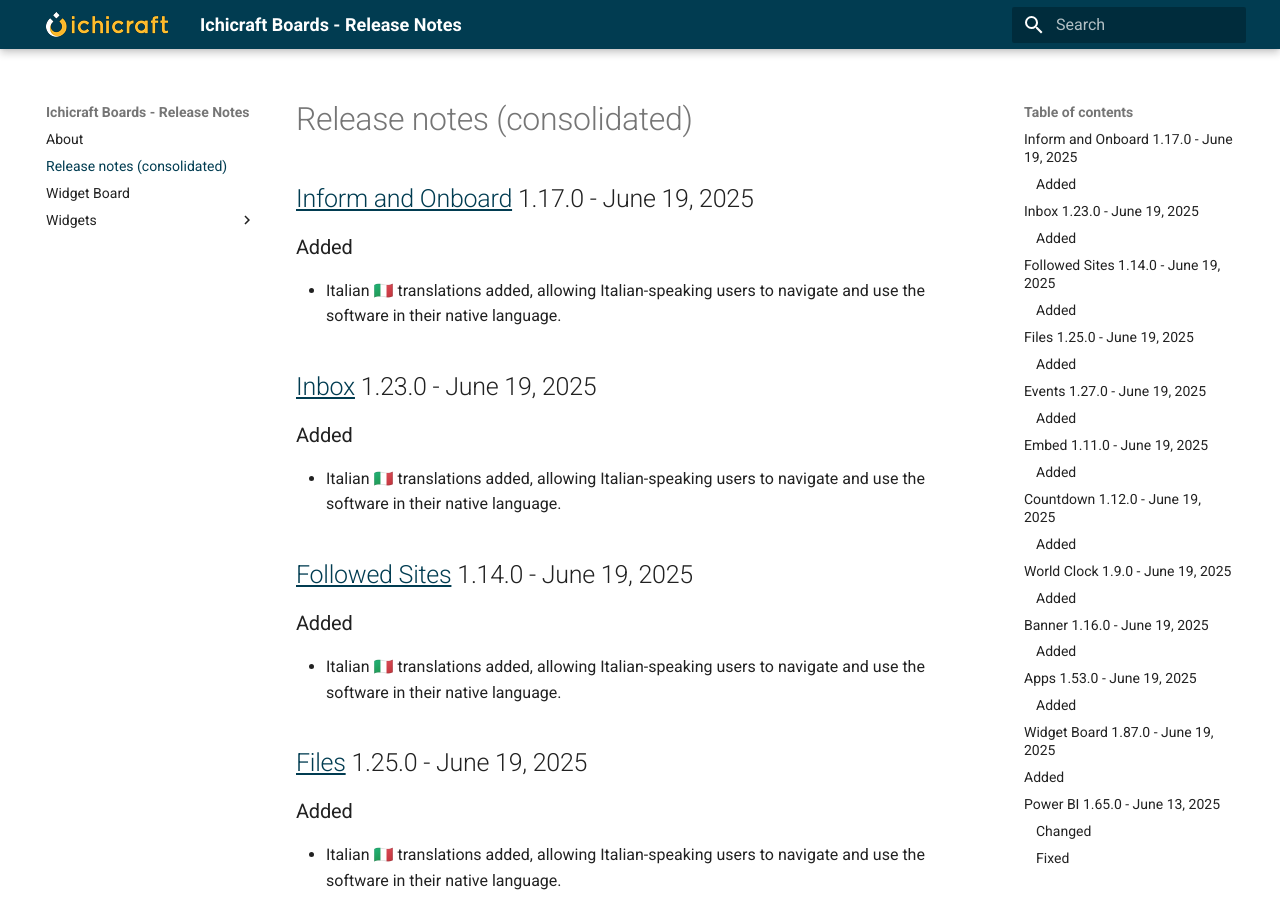
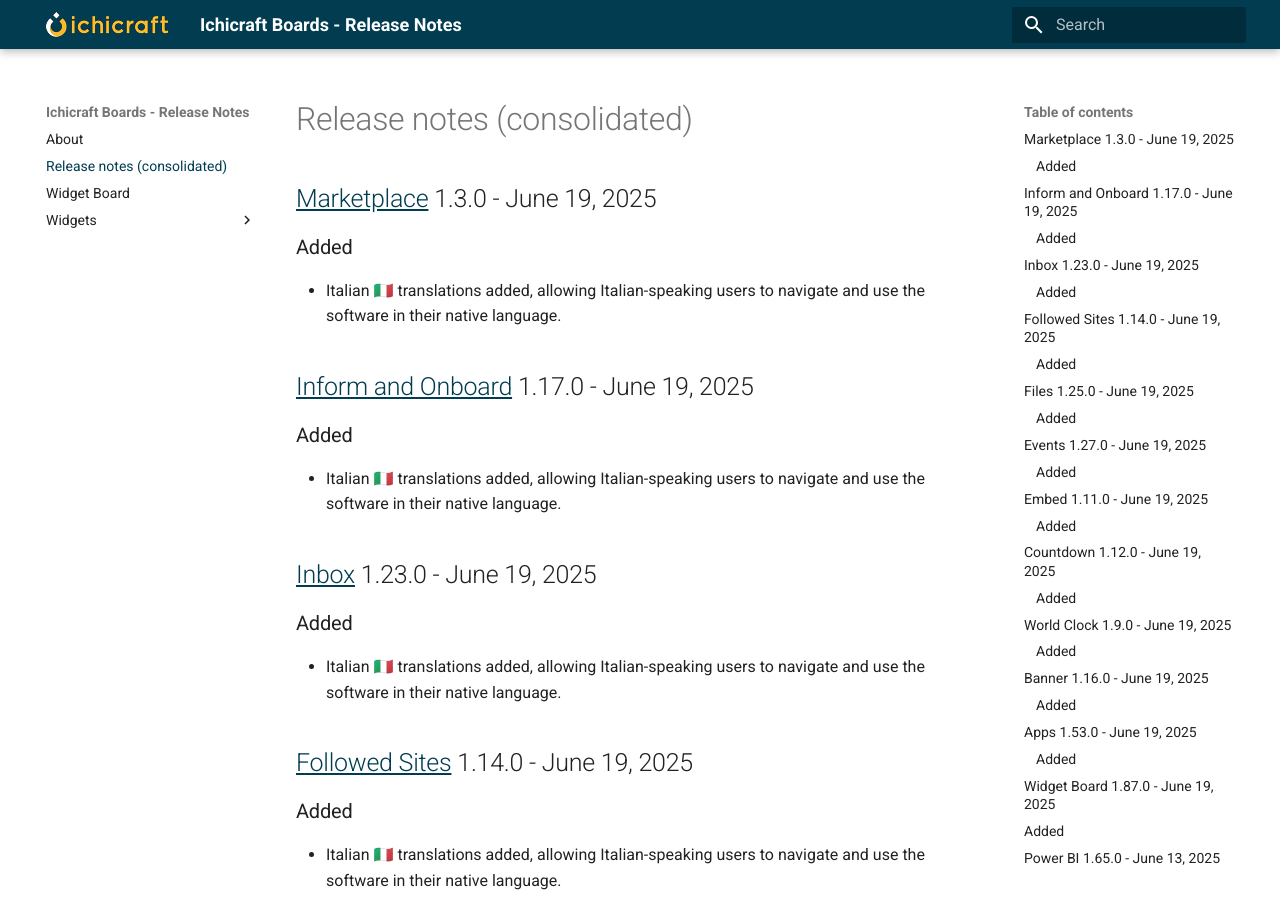
Before and after one commit to ichicraft/widgets-docs, an MkDocs documentation site: the page built from docs/Release-notes-(consolidated).md, in a window 1280 px wide and 900 px high. Built offline with MkDocs 1.6.1 and Material for MkDocs 9.7.7, drawn with Linux system fonts in a browser that asks for light colours.

Commit message:
Release notes updated by BuildService

```diff
--- a/docs/Release-notes-(consolidated).md
+++ b/docs/Release-notes-(consolidated).md
@@ -1,3 +1,8 @@
+## [Marketplace](./Widgets/Marketplace.md) 1.3.0 - June 19, 2025
+
+### Added
+- Italian 🇮🇹 translations added, allowing Italian-speaking users to navigate and use the software in their native language.
+
 ## [Inform and Onboard](./Widgets/Inform and Onboard.md) 1.17.0 - June 19, 2025
 
 ### Added
--- a/docs/Widgets/Marketplace.md
+++ b/docs/Widgets/Marketplace.md
@@ -1,3 +1,8 @@
+## 1.3.0 - June 19, 2025
+
+### Added
+- Italian 🇮🇹 translations added, allowing Italian-speaking users to navigate and use the software in their native language.
+
 ## 1.2.0 - February 19, 2025
 
 ### Added
```
